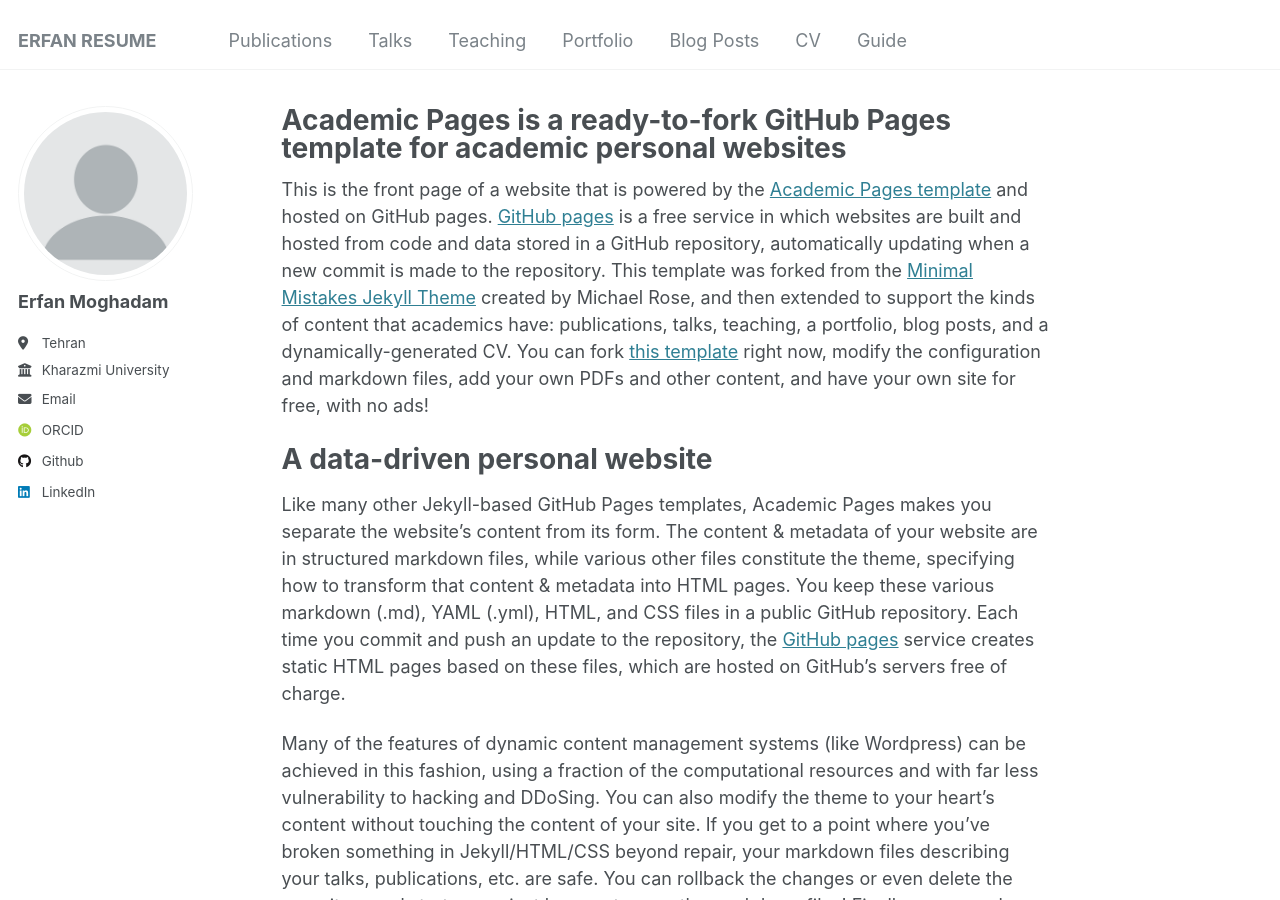
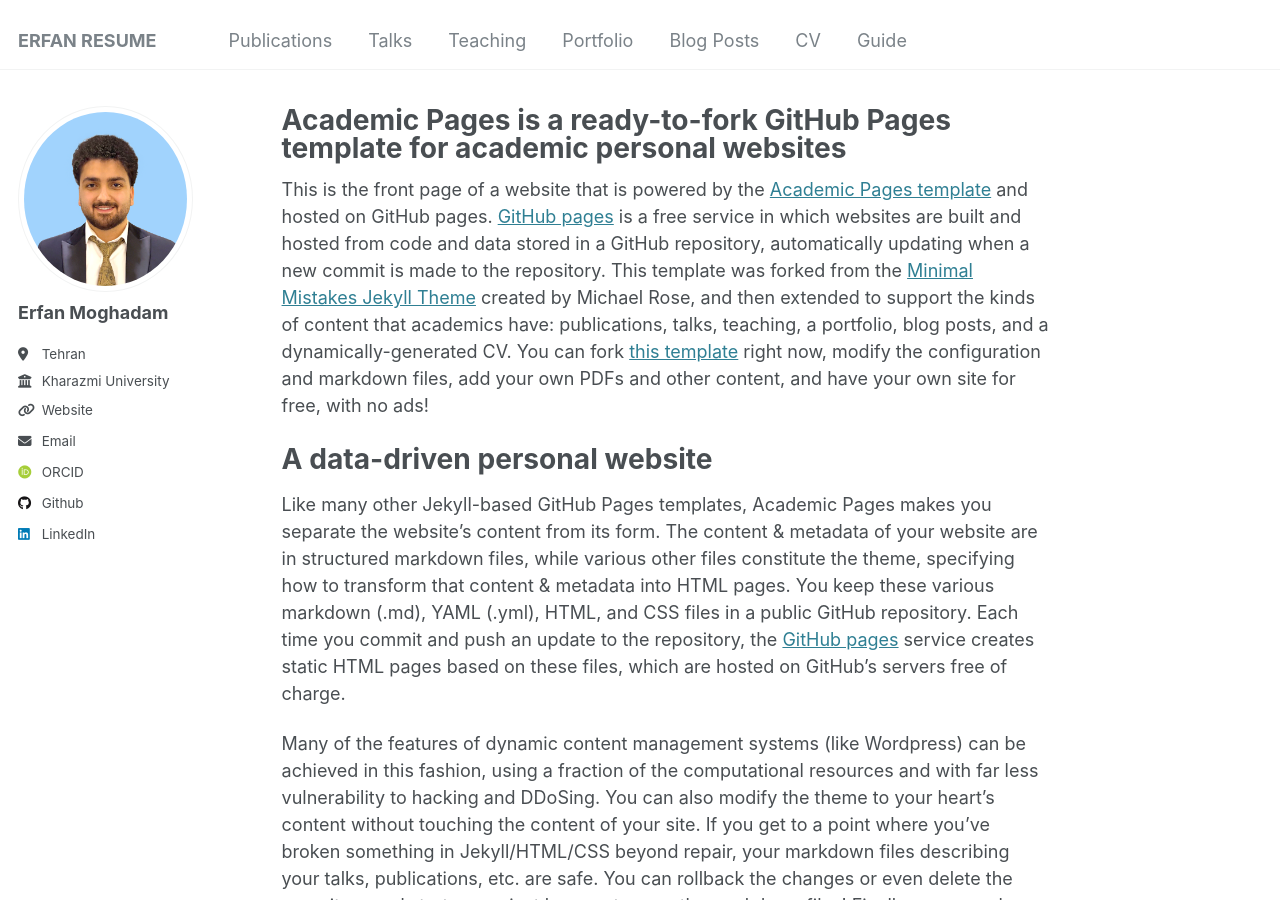
Before and after one commit to erfanresume/erfanresume.github.io, a Jekyll site: the page built from _pages/about.md, in a window 1280 px wide and 900 px high. Built offline with Jekyll 4.4.1, drawn with Linux system fonts in a browser that asks for light colours; some web fonts are replaced.

Commit message:
Update _config.yml

```diff
--- a/_config.yml
+++ b/_config.yml
@@ -21,13 +21,13 @@
 #               Additional customization can be done by editing /_includes/author-profile.html
 author:
   # Biographic information
-  avatar           : "profile.png"
+  avatar           : "Profile.png"
   name             : "Erfan Moghadam"
   pronouns         : # example: "she/her"
   bio              : ""
   location         : "Tehran"
   employer         : "Kharazmi University"
-  uri              : # URL
+  uri              :  "https://khu.ac.ir/en"
   email            : "www.erfanmoghaddam1999@gmail.com"
 
   # Academic websites
```
